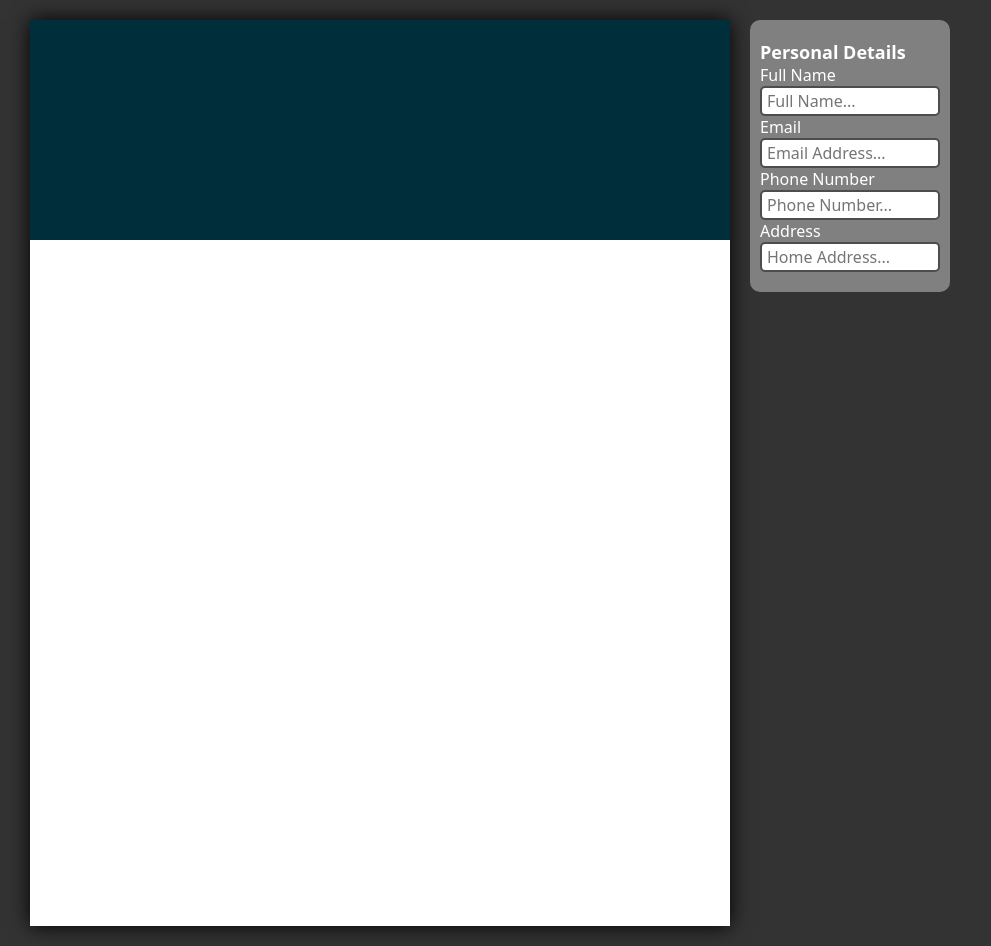
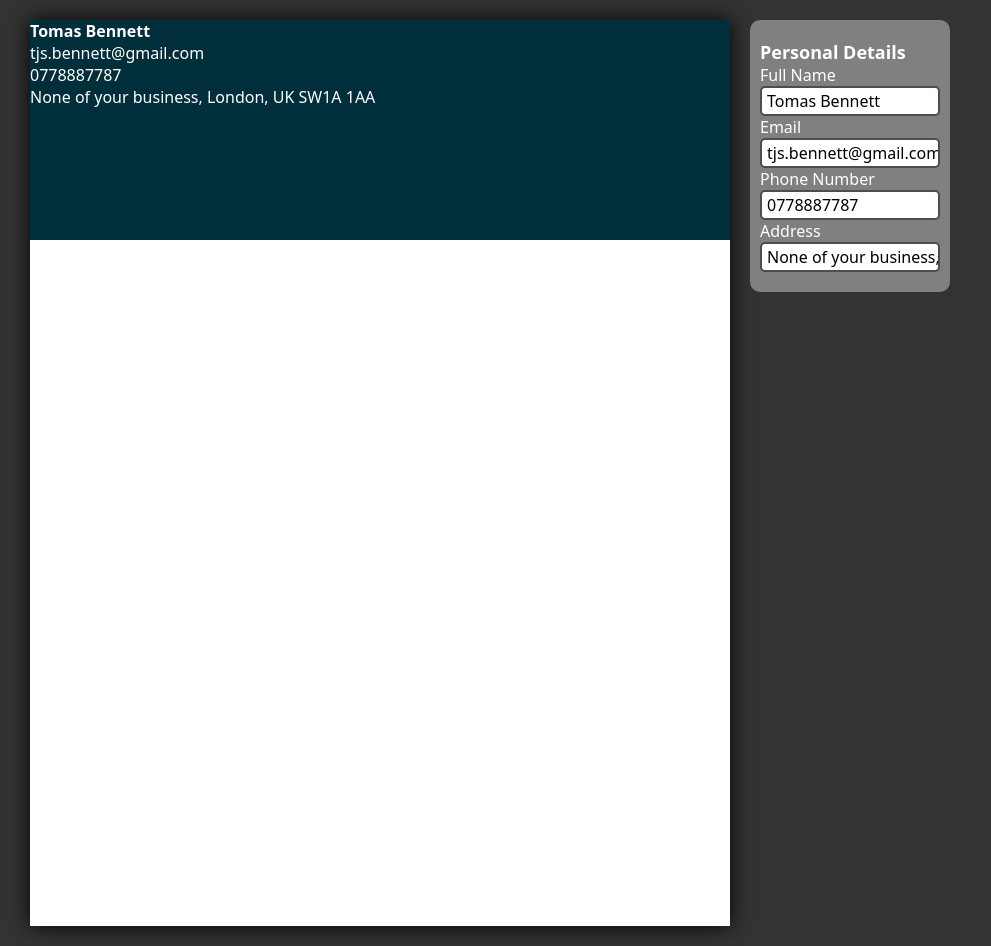
Before and after one commit to tomasbennett/CV-Application, a React (Vite) app: page / in a window 1280 px wide. Shown: the whole page, without its empty margins (0-991 px from the left). Built offline with nearby package versions, Linux system fonts and the light colour scheme.

Commit message:
A brief use of the useState hook to create the core functionality of a CV preview vs a CV editing stage - Need to clean up the react code to better understand efficiency and how to build larger react projects dynamically

```diff
--- a/src/App.tsx
+++ b/src/App.tsx
@@ -2,15 +2,23 @@ import { PersonalDetailsForm } from './components/cv-editing/components/Personal
 
 import "./App.css"
 import { CV } from './components/cv-layout/components/CVContainer'
+import { useState } from 'react'
+import { IPersonalDetails } from './models/FormData'
 
+const originalFormData: IPersonalDetails = {
+  fullName: "Tomas Bennett",
+  email: "tjs.bennett@gmail.com",
+  phone: "0778887787",
+  address: "None of your business, London, UK SW1A 1AA"
+};
 
 function App() {
+  const [curr, setState]: [IPersonalDetails, (curr: IPersonalDetails) => void] = useState<IPersonalDetails>(originalFormData);
 
   return (
     <>
-      <CV />
-      <PersonalDetailsForm />
-
+      <CV curr={curr} />
+      <PersonalDetailsForm curr={curr} setState={setState} />
     </>
   )
 }
--- a/src/components/cv-editing/components/InputText.tsx
+++ b/src/components/cv-editing/components/InputText.tsx
@@ -5,6 +5,7 @@ export type InputTextProps = {
     id: string;
     name: string;
     placeholder?: string;
+    value?: string;
 };
 
 
@@ -14,6 +15,7 @@ export function CVInputContainer({
     id,
     name,
     placeholder = "",
+    value,
     children
 }: InputTextProps & {
     label: string;
@@ -22,7 +24,7 @@ export function CVInputContainer({
     return (
         <div className={`cv-editor-label-input-container label-input-container-${type ?? children.type.toString()}`}>
             <label htmlFor={id}>{label}</label>
-            {children ? (React.cloneElement(children, { type, id, name, placeholder })) : null}
+            {children ? (React.cloneElement(children, { type, id, name, placeholder, value })) : null}
         </div>
     );
 }
--- a/src/components/cv-editing/components/PersonalDetails.tsx
+++ b/src/components/cv-editing/components/PersonalDetails.tsx
@@ -1,28 +1,29 @@
 import React from "react"
 import "./PersonalDetails.css"
 import { CVInputContainer } from "./InputText"
+import { IPersonalDetails } from "../../../models/FormData";
 
-export function PersonalDetailsForm() {
+export function PersonalDetailsForm({ curr, setState }: { curr: IPersonalDetails, setState: (curr: IPersonalDetails) => void }) {
     return (
         <>
             <form method="dialog" className="cv-editor-form">
                 <fieldset>
                     <legend>Personal Details</legend>
 
-                    <CVInputContainer placeholder={"Full Name..."} type={"text"} id={"full-name"} name={"full-name"} label={"Full Name"} >
-                        <input />
+                    <CVInputContainer value={curr.fullName} placeholder={"Full Name..."} type={"text"} id={"full-name"} name={"full-name"} label={"Full Name"} >
+                        <input onChange={(e) => { setState({ ...curr, fullName: e.target.value }); }} />
                     </CVInputContainer>
 
-                    <CVInputContainer placeholder={"Email Address..."} type={"email"} id={"email-input"} name={"email"} label={"Email"} >
-                        <input />
+                    <CVInputContainer value={curr.email} placeholder={"Email Address..."} type={"email"} id={"email-input"} name={"email"} label={"Email"} >
+                        <input onChange={(e) => { setState({ ...curr, email: e.target.value }); }} />
                     </CVInputContainer>
 
-                    <CVInputContainer placeholder={"Phone Number..."} type={"tel"} id={"phone-number"} name={"phone-number"} label={"Phone Number"} >
-                        <input />
+                    <CVInputContainer value={curr.phone} placeholder={"Phone Number..."} type={"tel"} id={"phone-number"} name={"phone-number"} label={"Phone Number"} >
+                        <input onChange={(e) => { setState({ ...curr, phone: e.target.value }); }} />
                     </CVInputContainer>
 
-                    <CVInputContainer placeholder={"Home Address..."} type={"text"} id={"address"} name={"address"} label={"Address"} >
-                        <input />
+                    <CVInputContainer value={curr.address} placeholder={"Home Address..."} type={"text"} id={"address"} name={"address"} label={"Address"} >
+                        <input onChange={(e) => { setState({ ...curr, address: e.target.value }); }} />
                     </CVInputContainer>
 
                 </fieldset>
--- a/src/components/cv-layout/components/CVContainer.tsx
+++ b/src/components/cv-layout/components/CVContainer.tsx
@@ -1,14 +1,15 @@
+import { IPersonalDetails } from "../../../models/FormData"
 import "./CVContainer.css"
 import { CVHeader } from "./CVHeader"
 import { CVMain } from "./CVMain"
 
-export function CV() {
+export function CV({ curr }: { curr: IPersonalDetails }) {
     return (
         <>
             <section className="cv-container"
             data-header-layout-position="top"
             >
-                <CVHeader />
+                <CVHeader curr={curr} />
                 <CVMain />
             </section>
         </>
--- a/src/components/cv-layout/components/CVHeader.tsx
+++ b/src/components/cv-layout/components/CVHeader.tsx
@@ -1,13 +1,23 @@
+import { IPersonalDetails } from "../../../models/FormData"
 import "./HeaderCV.css"
 
-export function CVHeader() {
+export function CVHeader({ curr }: { curr: IPersonalDetails }) {
+
     return (
         <>
             <header className="cv-header">
                 <h1 className="cv-header-full-name">
-
+                    <span className="cv-header-full-name-full">{ curr.fullName }</span>
                 </h1>
-
+                <p className="cv-header-email">
+                    <span className="cv-header-email-text">{ curr.email }</span>
+                </p>
+                <p className="cv-header-phone">
+                    <span className="cv-header-phone-text">{ curr.phone }</span>
+                </p>
+                <p className="cv-header-address">
+                    <span className="cv-header-address-text">{ curr.address }</span>
+                </p>
 
             </header>
         </>
--- a/src/main.jsx
+++ b/src/main.jsx
@@ -9,4 +9,4 @@ createRoot(document.getElementById('root')).render(
   <StrictMode>
     <App />
   </StrictMode>,
-)
+);
--- /dev/null
+++ b/src/models/FormData.ts
@@ -0,0 +1,25 @@
+export type IPersonalDetails = {
+    fullName: string;
+    email: string;
+    phone: string;
+    address: string;
+};
+
+
+
+export type IFormData = {
+    personalDetails: IPersonalDetails;
+    education: {
+        institution: string;
+        degree: string;
+        startDate: string;
+        endDate: string;
+    }[];
+    workExperience: {
+        companyName: string;
+        jobTitle: string;
+        startDate: string;
+        endDate: string;
+    }[];
+    skills: string[];
+};
```
